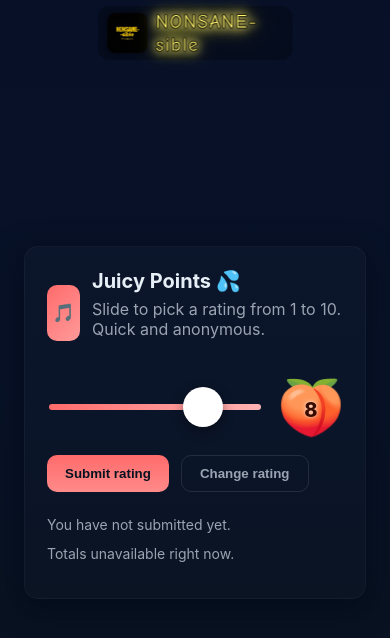
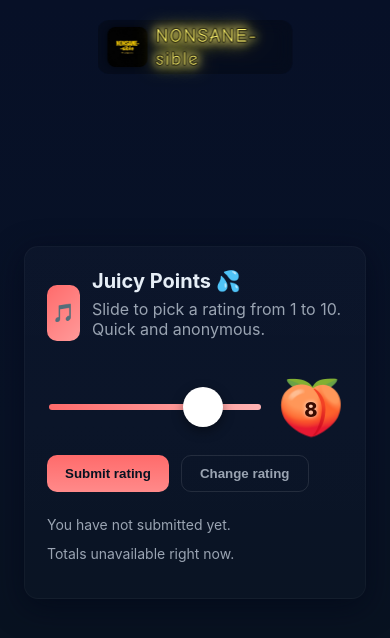
Before and after one commit to sayantansdedevtechlabs-crypto/concert-feedback, a website: page public/index.html in a window 390 px wide. Drawn offline with Linux system fonts and the light colour scheme; no server answers.

```diff
--- a/public/index.html
+++ b/public/index.html
@@ -100,7 +100,7 @@
 /* Mobile adjustments */
 @media (max-width: 600px) {
   .brand-bar {
-    top: 6px;
+    top: 20px;
     padding: 4px 10px;
     gap: 8px;
   }
```
